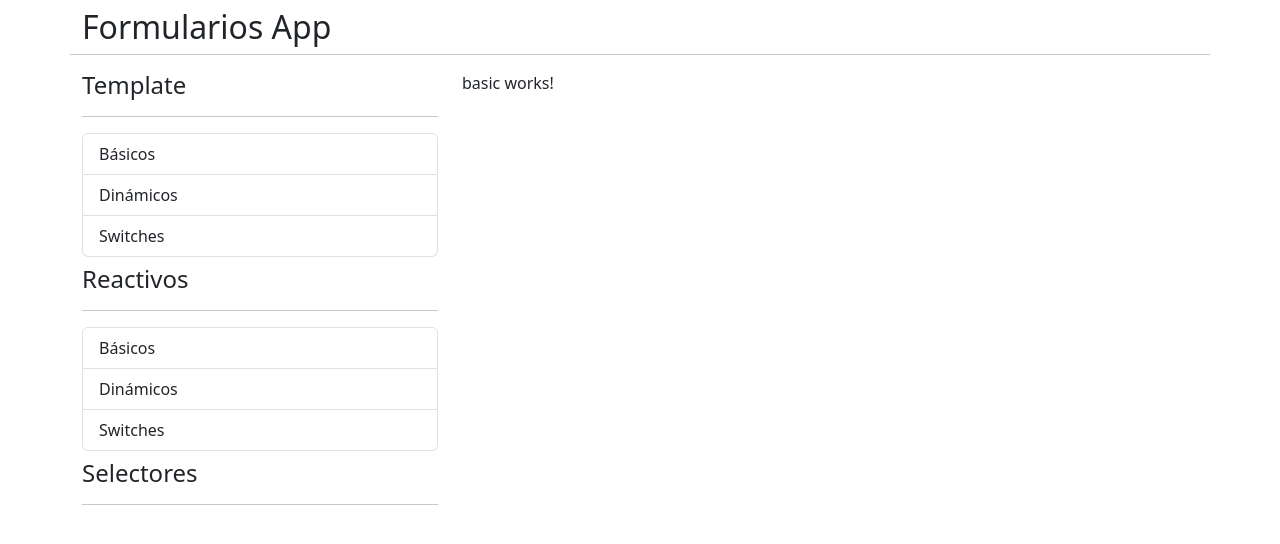
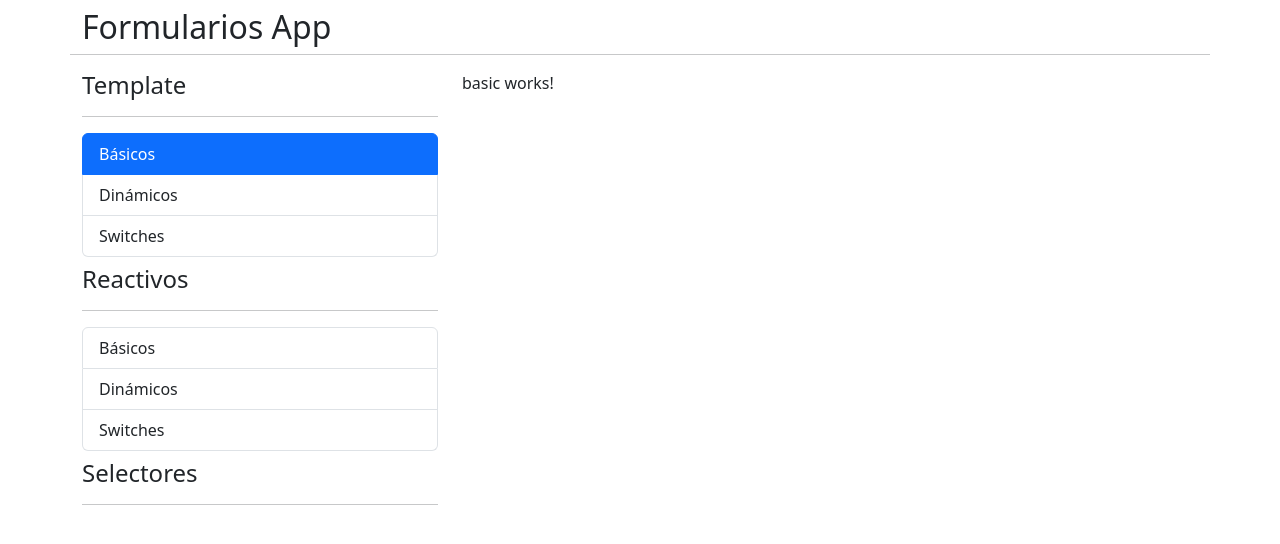
Before and after one commit to jucarlos/formulariosappedicion2, an Angular app: page /template/basic in a window 1280 px wide. Shown: the top 544 px of the page. Built offline with nearby package versions, Linux system fonts and the light colour scheme.

Commit message:
Terminado las rutas

```diff
--- a/src/app/shared/shared.module.ts
+++ b/src/app/shared/shared.module.ts
@@ -1,5 +1,7 @@
 import { NgModule } from '@angular/core';
+import { RouterModule } from '@angular/router';
 import { CommonModule } from '@angular/common';
+
 import { SideMenuComponent } from './side-menu/side-menu.component';
 
 
@@ -9,7 +11,8 @@ import { SideMenuComponent } from './side-menu/side-menu.component';
     SideMenuComponent
   ],
   imports: [
-    CommonModule
+    CommonModule,
+    RouterModule,
   ],
   exports: [
     SideMenuComponent
--- a/src/app/shared/side-menu/side-menu.component.css
+++ b/src/app/shared/side-menu/side-menu.component.css
@@ -0,0 +1,3 @@
+li {
+    cursor: pointer;
+}
--- a/src/app/shared/side-menu/side-menu.component.html
+++ b/src/app/shared/side-menu/side-menu.component.html
@@ -5,6 +5,8 @@
 
 <ul class="list-group">
     <li *ngFor="let item of templateMenu"
+        [routerLink]="[item.ruta]"
+        routerLinkActive="active"
         class="list-group-item">{{ item.texto }} </li>
 
 </ul>
@@ -14,6 +16,8 @@
 
 <ul class="list-group">
     <li *ngFor="let item of reactiveMenu"
+        [routerLink]="[item.ruta]"
+        routerLinkActive="active"
         class="list-group-item">{{ item.texto }} </li>
 
 </ul>
```
